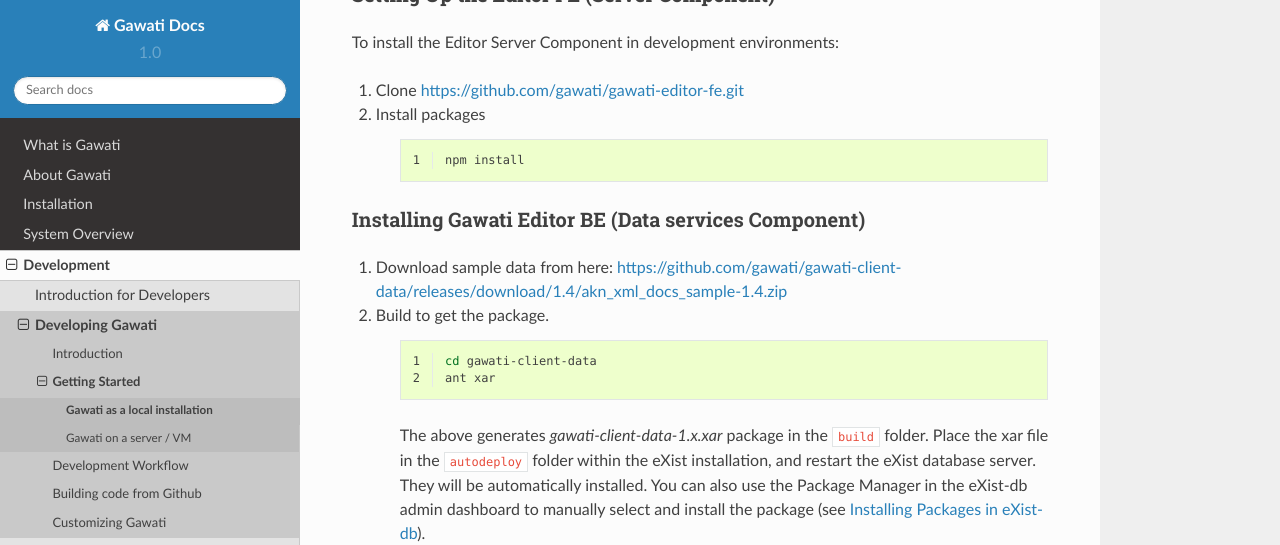
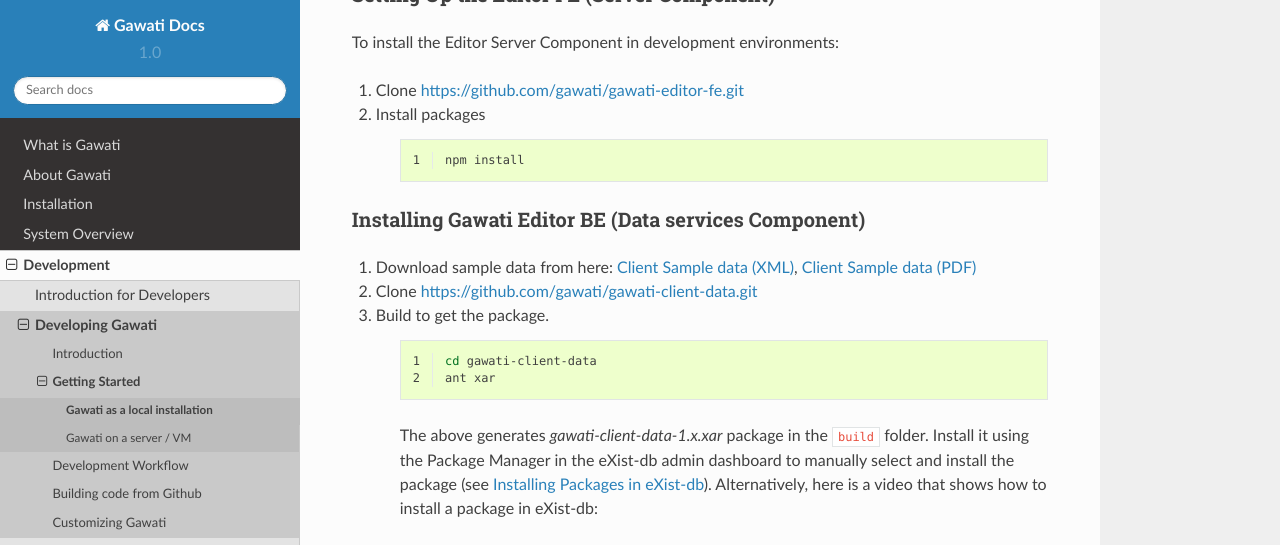
Before and after one commit to gawati/gawati-docs, a Sphinx documentation site: the page built from docs/source/development/dev-env-local.rst, in a window 1280 px wide and 1400 px high, scrolled down 8386 px. Shown: the top 545 px of the window. Built offline with Sphinx 7.4.7 and the Read the Docs theme 2.0.0, drawn with Linux system fonts in a browser that asks for light colours; some of the changed text lies outside the part shown; grey boxes are pictures that could not be loaded.

Commit message:
Adding video for importing sample data

```diff
--- a/docs/source/development/dev-env-local.rst
+++ b/docs/source/development/dev-env-local.rst
@@ -308,7 +308,9 @@ To install the Editor Server Component in development environments:
 Installing Gawati Editor BE (Data services Component)
 =====================================================
 
-#. Download sample data from here: https://github.com/gawati/gawati-client-data/releases/download/1.4/akn_xml_docs_sample-1.4.zip
+#. Download sample data from here: `Client Sample data (XML)`_, `Client Sample data (PDF)`_
+
+#. Clone https://github.com/gawati/gawati-client-data.git
 
 #. Build to get the package.
 
@@ -318,9 +320,15 @@ Installing Gawati Editor BE (Data services Component)
       cd gawati-client-data
       ant xar
 
-    The above generates `gawati-client-data-1.x.xar` package in the ``build`` folder. Place the xar file in the ``autodeploy`` folder within the eXist installation, and restart the eXist database server. They will be automatically installed. You can also use the Package Manager in the eXist-db admin dashboard to manually select and install the package (see `Installing Packages in eXist-db`_).
+    The above generates `gawati-client-data-1.x.xar` package in the ``build`` folder. Install it using the Package Manager in the eXist-db admin dashboard to manually select and install the package (see `Installing Packages in eXist-db`_).
+    Alternatively, here is a video that shows how to install a package in eXist-db:
 
-#. Extract and load the `Client Sample data`_.
+    .. raw:: html
+
+      <iframe width="560" height="315" src="http://www.youtube.com/embed/9AYSWREk24I?rel=0" frameborder="0" allowfullscreen></iframe>
+
+
+#. Extract and load the `Client Sample data (XML)`_.
    In eXist's dashboard -> Collections, create the path ``/db/docs/gawati-client-data``.
 
    Now upload the data using the following command run from the eXist-db folder:
@@ -328,7 +336,21 @@ Installing Gawati Editor BE (Data services Component)
     .. code-block:: bash
       :linenos:
 
-      ./bin/client.sh -u admin -P <admin_password> -d -m /db/docs/gawati-client-data -p <path_to_extracted_data>
+      ./bin/client.sh -u gawati-client-data -P <gawati-client-data_password> -d -m /db/docs/gawati-client-data -p <path_to_extracted_data>/gawati-client-data
+
+
+    or on windows:
+
+    .. code-block:: bash
+      :linenos:
+
+      .\bin\client.bat -u gawati-client-data -P <gawati-client-data_password>  -d -m /db/docs/gawati-client-data -p  <path_to_extracted_data>\gawati-client-data
+
+  the user here is ``gawati-client-data`` which is the user with permissions over the ``/db/docs/gawati-client-data`` collection where we are storing the xml documents. The password for this user is generated during installation and stored in the ``/db/apps/gawati-client-data/_auth/_pw.xml`` file. The same instructions are shown in the video below.
+
+    .. raw:: html
+
+      <iframe width="560" height="315" src="http://www.youtube.com/embed/QOd8tv4Cs_k?rel=0" frameborder="0" allowfullscreen></iframe>
 
 #. Make the necessary Apache conf entries. See :ref:`conf-client`.
 
@@ -445,7 +467,8 @@ Run Gawati Editor
 .. _Full Text Data set: https://github.com/gawati/gawati-data/releases/download/1.14/akn_xml_ft_sample_1.14.zip
 .. _XML Data set: https://github.com/gawati/gawati-data/releases/download/1.14/akn_xml_docs_sample_1.14.zip
 .. _PDF Data set: https://github.com/gawati/gawati-data/releases/download/1.14/akn_xml_pdf_sample-1.14.zip
-.. _Client Sample data: https://github.com/gawati/gawati-client-data/releases/download/1.0/gawati-client-data-sample.zip
+.. _Client Sample data (XML): https://github.com/gawati/gawati-client-data/releases/download/1.4/akn_xml_docs_sample-1.4.zip
+.. _Client Sample data (PDF): https://github.com/gawati/gawati-client-data/releases/download/1.4/akn_pdf_docs_sample-1.4.zip
 .. _Installing Keycloak: http://docs.gawati.org/en/latest/development/authentication.html#installing-configuring-keycloak-for-development
 .. _Installing Packages in eXist-db: https://exist-db.org/exist/apps/doc/dashboard.xml#D2.4.8
 .. _Model Realm: https://github.com/gawati/gawati-keycloak-scripts/blob/dev/model_realm/model-realm.json
```
